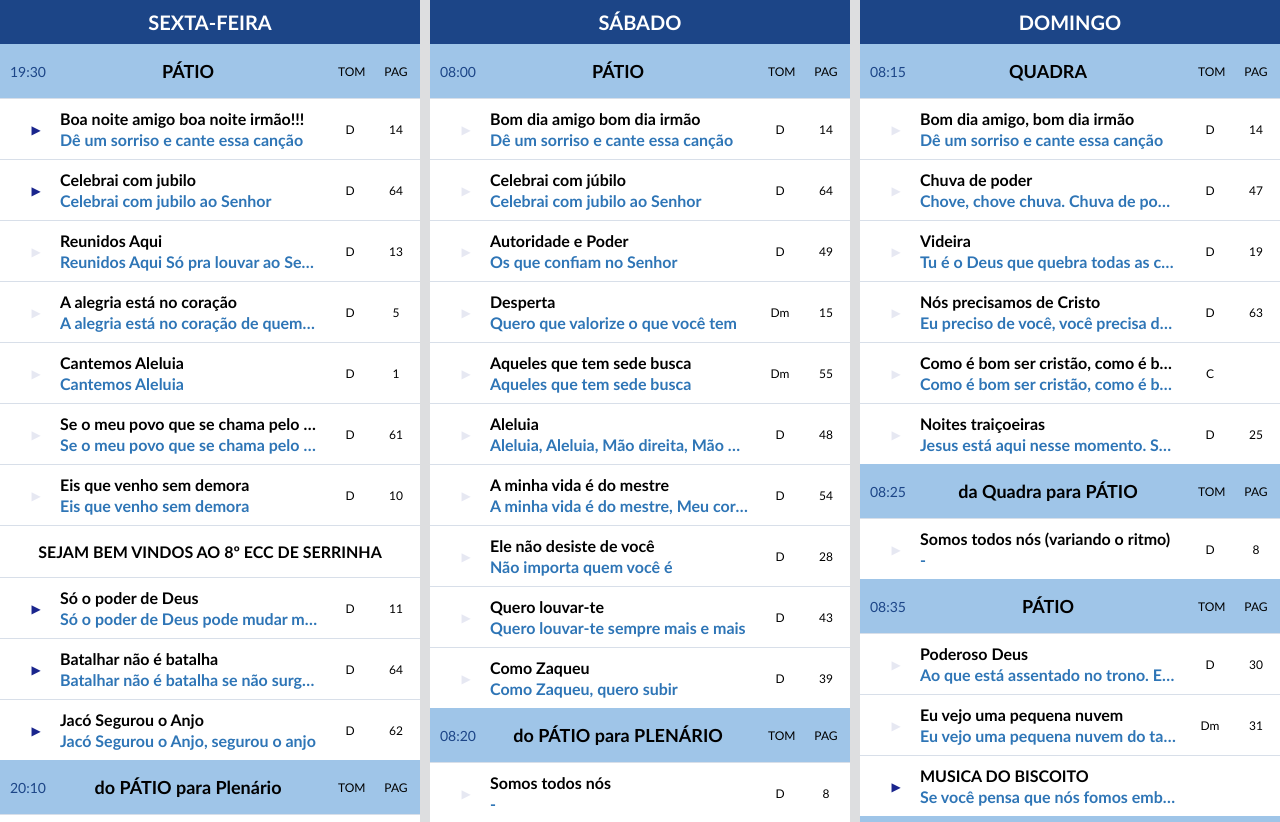
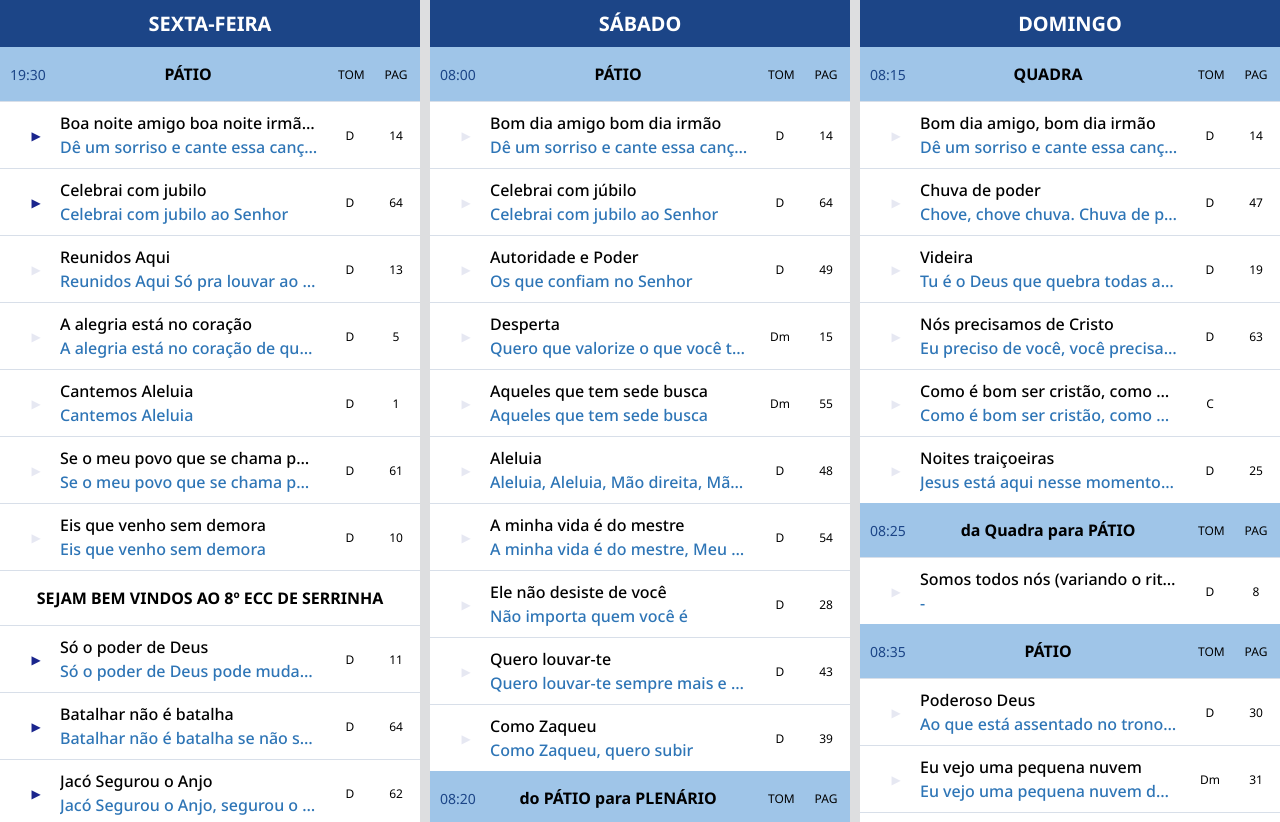
Before and after one commit to rafaelvalverdedev/bandinhaECC-V2, a website: page public/index.html in a window 1280 px wide. Shown: the top 822 px of the page. Drawn offline with Linux system fonts and the light colour scheme.

Commit message:
Atualizaçao

```diff
--- a/public/index.html
+++ b/public/index.html
@@ -5,6 +5,10 @@
   <meta charset="utf-8" />
   <meta name="viewport" content="width=device-width, initial-scale=1" />
   <title>V2 Programação de Músicas</title>
+  <!-- Link no <head> do seu HTML -->
+  <link href="https://fonts.googleapis.com/css2?family=Noto+Sans:wght@100;300;400;500;700;900&display=swap"
+    rel="stylesheet">
+
   <link rel="stylesheet" href="styles.css" />
 </head>
 
--- a/public/styles.css
+++ b/public/styles.css
@@ -16,8 +16,8 @@
 
 body {
     margin: 0;
-    font-family: Calibri, Arial, sans-serif;
     background: var(--bg);
+    font-family: 'Noto Sans', sans-serif;
 }
 
 /* GRID */
@@ -33,19 +33,21 @@ body {
     min-width: 400px;
 }
 
-.col-header {  /* Seção (SEXTA, SÁBADO, DOMINGO */
+.col-header {
+    /* Seção (SEXTA, SÁBADO, DOMINGO */
     background: var(--blue);
     color: #fff;
     padding: 10px 12px;
     text-align: center;
-    font-weight: 800;
-    font-size: 20px;;
+    font-weight: 700;
+    font-size: 20px;
     position: sticky;
     top: 0;
     z-index: 1;
 }
 
-.section-row { /* Seção (PÁTIO, PLENÁRIO, etc) */
+.section-row {
+    /* Seção (PÁTIO, PLENÁRIO, etc) */
     display: grid;
     grid-template-columns: 48px 1fr 44px 48px;
     align-items: center;
@@ -54,7 +56,8 @@ body {
     text-align: center;
 }
 
-.row { /* MÚSICA */
+.row {
+    /* MÚSICA */
     display: grid;
     grid-template-columns: 10px 1fr 44px 48px;
     align-items: center;
@@ -82,8 +85,8 @@ body {
 }
 
 .title {
-    font-size: 18px;
-    font-weight: 800;
+    font-size: 16px;
+    font-weight: 600;
 }
 
 .right {
@@ -103,13 +106,14 @@ body {
     display: flex;
     flex-direction: column;
     overflow: hidden;
-    font-weight: 600;
+    font-weight: 500;
     gap: 2px;
 }
 
 .title-note {
-    font-weight: 900;
+    font-weight: 700;
 }
+
 .title-main {
     overflow: hidden;
     text-overflow: ellipsis;
```
Lines whose indentation alone changed are shown as unchanged.
